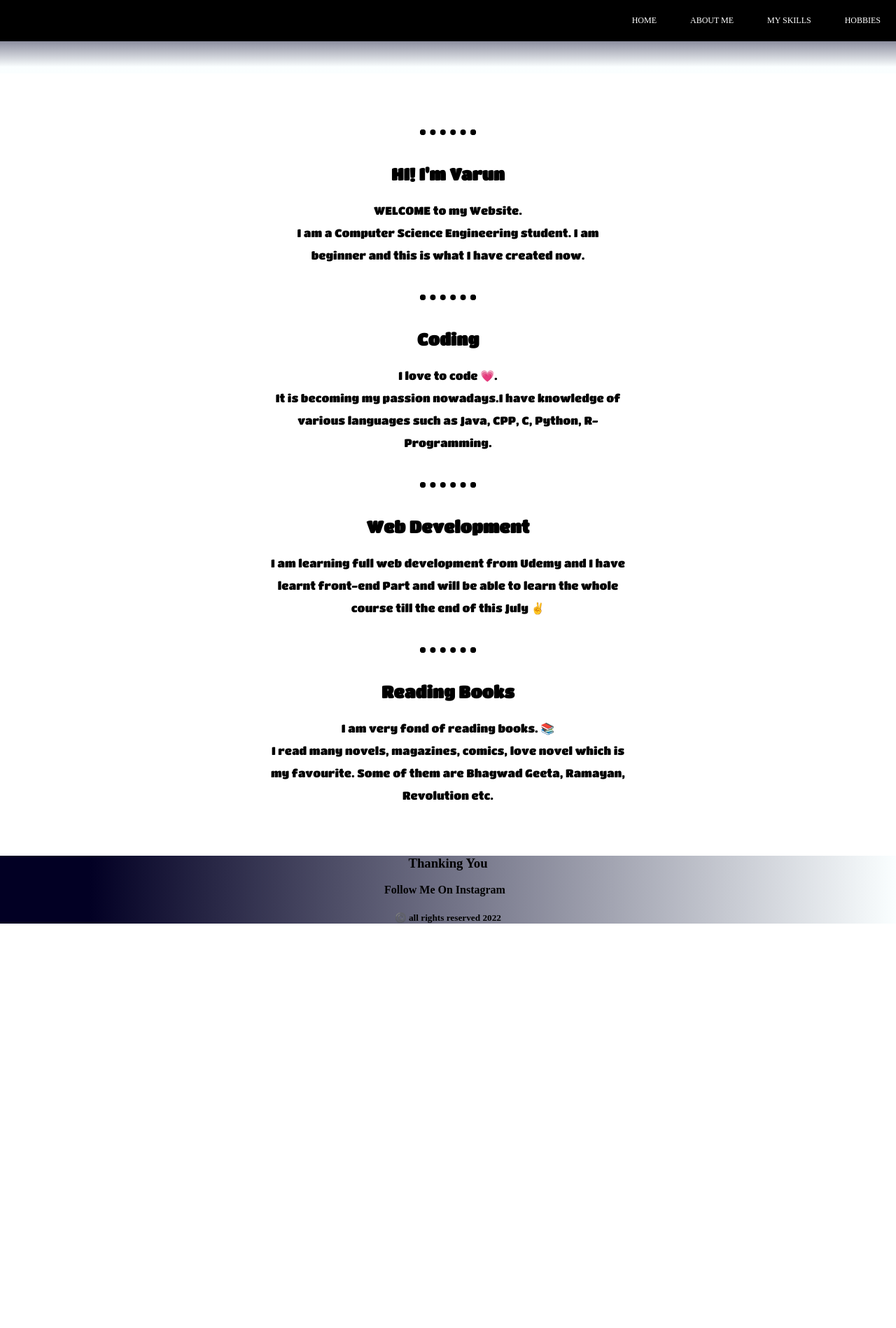
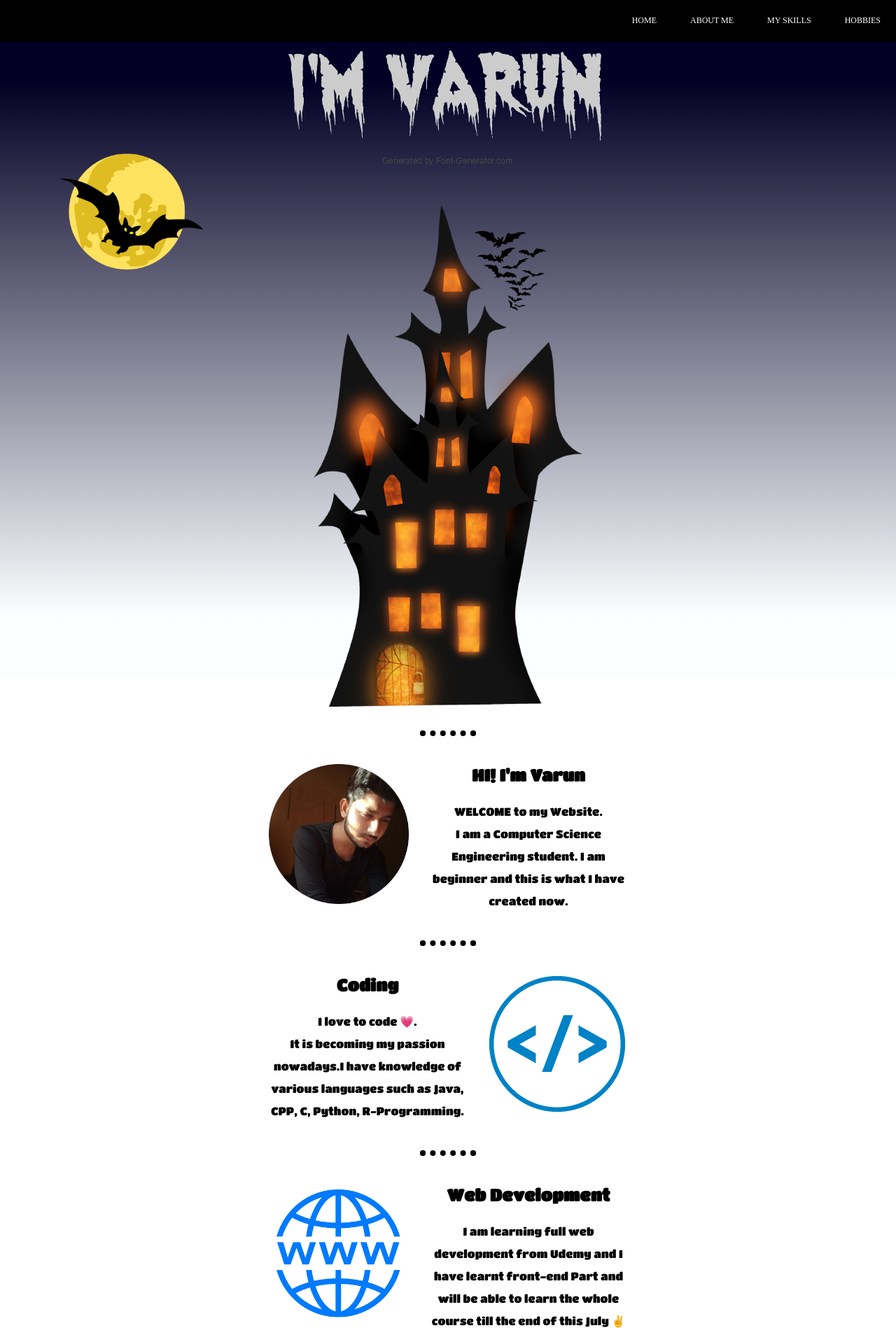
Before and after one commit to vsquare22/personalwebsite2, a plain HTML site: page index.html in a window 1280 px wide. Shown: the top 1898 px of the page at 70% size. Before the commit the page ends 1342 px from the top, so only its background shows below. Drawn offline with Linux system fonts and the light colour scheme.

Commit message:
Update index.html
done

```diff
--- a/index.html
+++ b/index.html
@@ -26,18 +26,18 @@
         </ul>
     </nav>
     <div class="text" >
-        <img src="images\generatedtext.png" alt="" class="names">
+        <img src="generatedtext.png" alt="" class="names">
     </div>
     <div class="hauntedbat">
-        <img src="images\pngwing.com (7).png" alt="" class="hauntedbatimg">
+        <img src="pngwing.com (7).png" alt="" class="hauntedbatimg">
     </div>
     <div class="bats">
-        <img src="images\pngwing.com (8).png" alt="" class="batimg">
+        <img src="pngwing.com (8).png" alt="" class="batimg">
     </div>
 
 
     <div class="home" id="villa">
-        <img src="images\pngwing.com (6).png" alt="" class="villa">
+        <img src="pngwing.com (6).png" alt="" class="villa">
     </div>
 
 </div>
@@ -45,7 +45,7 @@
 <div class="middlecontainer">
     <div class="about">
 
-    <img src="images\11zon_cropped.png" alt="" class="profile" id="aboutme">
+    <img src="11zon_cropped.png" alt="" class="profile" id="aboutme">
     <h2>HI! I'm Varun</h2>
     <p>WELCOME to my Website. <br>
         I am a Computer Science Engineering student. I am beginner and this is what I have created now. </p>
@@ -54,7 +54,7 @@
 
 <div class="skills" id="skills">
 <div class="cod">
-    <img src="images\pngwing.com (1).png" alt="" class="code">
+    <img src="pngwing.com (1).png" alt="" class="code">
     <h2>Coding</h2>
     <p>I love to code 💗. <br>
          It is becoming my passion nowadays.I have knowledge of various languages such as Java, CPP, C, Python, R-Programming.
@@ -64,14 +64,14 @@
    <hr>
    <div class="webd">
 
-    <img src="images\pngwing.com (2).png" alt="" class="web">
+    <img src="pngwing.com (2).png" alt="" class="web">
     <h2>Web Development</h2>
     <p>I am learning full web development from Udemy and I have learnt front-end Part and will be able to learn the whole course till the end of this July ✌️</p>
    </div>
    <hr>
    <div class="Hobbies" id="hobbies">
 
-    <img src="images\pngwing.com (3).png" alt="" class="books">
+    <img src="pngwing.com (3).png" alt="" class="books">
     <h2>Reading Books</h2>
     <p>
 
@@ -86,7 +86,7 @@ I read many novels, magazines, comics, love novel which is my favourite. Some of
 <div class="bottomcontainer">
     <h3>Thanking You </h3>
     <h4>Follow Me On Instagram</h4>
- <a href="https://www.instagram.com/v_square__/?hl=en">  <img src="images\pngwing.com (4).png" alt="" class="insta"></a>
+ <a href="https://www.instagram.com/v_square__/?hl=en">  <img src="pngwing.com (4).png" alt="" class="insta"></a>
     <h5>©️ all rights reserved 2022</h5>
 </div>
 
```
